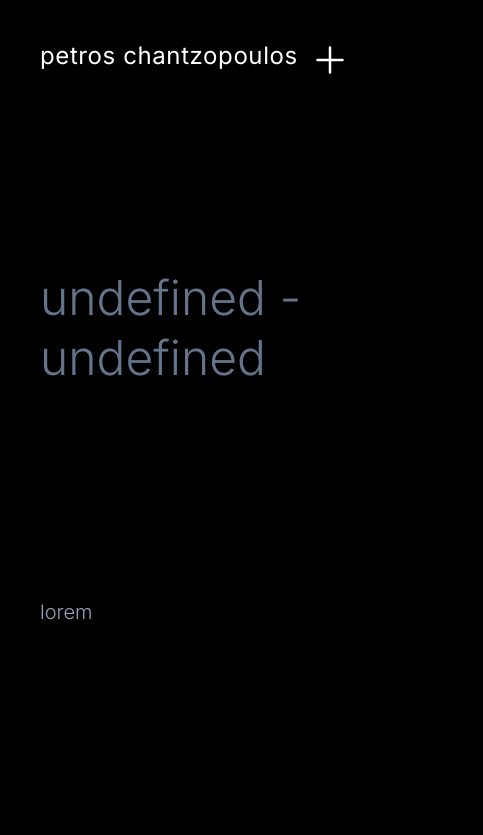
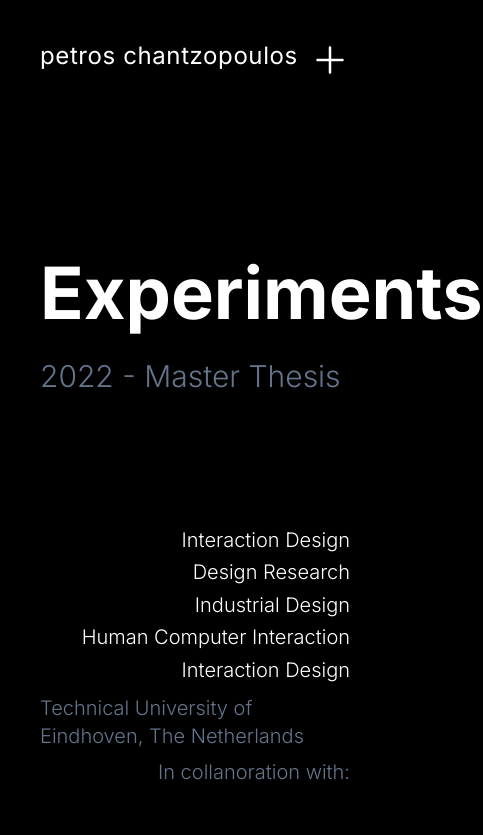
Before and after one commit to petros-chantz/portfolio_2022, a React (Create React App) app: page /experience in a window 390 px wide. Shown: the top 835 px of the page, 483 px wide, since content can reach past the window. Built offline with nearby package versions, Linux system fonts and the light colour scheme; grey boxes are pictures that could not be loaded; what oaf-react-router would draw is missing.

Commit message:
misc: misc changes

```diff
--- a/src/App.tsx
+++ b/src/App.tsx
@@ -1,12 +1,12 @@
-import { Route, Routes } from "react-router-dom";
-import { Home } from "./pages/Home";
-import { Project } from "./pages/work/Project";
+import { Route, Routes } from 'react-router-dom';
+import { Home } from './pages/Home';
+import { Project } from './pages/work/Project';
 
 const App = () => {
   return (
     <Routes>
       <Route path="/" element={<Home />} />
-      <Route path="/:title" element={<Project />} />
+      <Route path="/:routerName" element={<Project />} />
     </Routes>
   );
 };
--- a/src/components/exit/Exit.tsx
+++ b/src/components/exit/Exit.tsx
@@ -1,27 +1,19 @@
-import { ArrowLeftIcon, ArrowRightIcon } from "@heroicons/react/24/solid";
-import { Link, useNavigate, useParams } from "react-router-dom";
-import { motion } from "framer-motion";
-import { ProjectData } from "../../pages/work/ProjectData";
+import { ArrowLeftIcon, ArrowRightIcon } from '@heroicons/react/24/solid';
+import { Link, useNavigate, useParams } from 'react-router-dom';
+import { motion } from 'framer-motion';
 
 export const Exit = (props: any) => {
-  const { title } = useParams();
-  const previousIndex = ProjectData.find(
-    (project) => project.title === props.previousIndex
-  );
-  const nextIndex = ProjectData.find(
-    (project) => project.title === props.nextIndex
-  );
   let navigate = useNavigate();
 
   return (
     <section className="flex justify-between px-10 py-10 md:py-52 lg:px-32">
-      <Link className="flex flex-row self-start gap-3 group" to={"/"}>
+      <Link className="flex flex-row self-start gap-3 group" to={'/'}>
         <ArrowLeftIcon className="text-white w-14 h-14 opacity-70 group-hover:opacity-100" />
         <motion.h3
           className="self-center "
           whileHover={{ opacity: 0.6 }}
           whileTap={{ scale: 0.95 }}
-          transition={{ type: "linear", stiffness: 250, damping: 2 }}
+          transition={{ type: 'linear', stiffness: 250, damping: 2 }}
         >
           Back
         </motion.h3>
@@ -34,7 +26,7 @@ export const Exit = (props: any) => {
           className="self-center "
           whileHover={{ opacity: 0.6 }}
           whileTap={{ scale: 0.95 }}
-          transition={{ type: "linear", stiffness: 250, damping: 2 }}
+          transition={{ type: 'linear', stiffness: 250, damping: 2 }}
         >
           Next Project
         </motion.h3>
--- a/src/pages/Home.tsx
+++ b/src/pages/Home.tsx
@@ -2,16 +2,18 @@ import React from "react";
 import { Footer } from "../components/footer/Footer";
 import { About } from "./about/About";
 import { Landing } from "./landing/Landing";
+import { Project } from "./work/Project";
 import { Projects } from "./work/Projects";
 import { Work } from "./work/Work";
 
 export const Home = () => {
   return (
     <React.Fragment>
-      <Landing />
+      {/* <Landing />
       <About />
       <Work />
-      <Footer />
+      <Footer /> */}
+      <Project />
     </React.Fragment>
   );
 };
--- a/src/pages/Page.tsx
+++ /dev/null
@@ -1,16 +0,0 @@
-import { Footer } from "../components/footer/Footer";
-import { Navbar } from "../components/navbar/Navbar";
-
-interface PageProperties {
-  contentSlot: React.ReactElement;
-}
-
-export const Page = (props: PageProperties) => {
-  return (
-    <div className="flex flex-col gap-10 md:gap-20 lg:gap-46">
-      <Navbar />
-      {props.contentSlot}
-      <Footer />
-    </div>
-  );
-};
--- a/src/pages/experience/Experience.tsx
+++ /dev/null
@@ -1,19 +0,0 @@
-import { Navbar } from "../../components/navbar/Navbar";
-import { Page } from "../Page";
-
-export const Experience = () => {
-  return (
-    <Page
-      contentSlot={
-        <main className="flex flex-col justify-center gap-10 px-10 h-2/3">
-          <p className="self-center font-black text-center text-white text-8xl">
-            Oops, sorry!
-          </p>
-          <p className="self-center text-3xl text-center text-white">
-            This page is still under development.
-          </p>
-        </main>
-      }
-    />
-  );
-};
--- a/src/pages/work/Project.tsx
+++ b/src/pages/work/Project.tsx
@@ -1,34 +1,48 @@
-import React from "react";
+import React, { useState } from "react";
 
 import { useParams } from "react-router-dom";
 import { Exit } from "../../components/exit/Exit";
 import { Footer } from "../../components/footer/Footer";
 import { Navbar } from "../../components/navbar/Navbar";
 import { Paragraph } from "../../components/paragraph/Paragraph";
-import { ProjectData } from "./ProjectData";
 
-export const Project = () => {
-  const { title } = useParams();
-  const project = ProjectData.find((project) => project.title === title);
+export const Project = (props: object) => {
+  // const { routerName } = useParams();
+  // const projectItem = ProjectData.find(
+  //   (project) => project.routerName === routerName
+  // );
+  // const something = project?.index;
 
-  const index = project?.index;
-  console.log(index);
+  // console.log(ProjectData);
 
   return (
     <React.Fragment>
       <Navbar />
-      <section className="flex flex-col px-10 my-32 gap-52 lg:px-32 md:my-20">
+      <section className="flex flex-col gap-32 px-10 my-32 md:gap-52 lg:px-32 md:my-20">
         <div className="flex flex-col gap-5 md:w-2/3">
-          <h1 className="font-bold">{project?.title}</h1>
-          <h2 className="text-slate-500">{`${project?.year} - ${project?.type}`}</h2>
+          <h1 className="font-bold">Experiments</h1>
+          <h3 className="text-slate-500">2022 - Master Thesis</h3>
         </div>
-        <Paragraph
-          h2={false}
-          h3={false}
-          p={true}
-          pText={"lorem"}
-          position={"left"}
-        />
+        <div className="flex flex-col self-end gap-2 ">
+          <div className="grid md:grid-cols-2 gap-x-5">
+            {[
+              "Interaction Design",
+              "Design Research",
+              "Industrial Design",
+              "Human Computer Interaction",
+              "Interaction Design",
+            ].map((keyword) => (
+              <div className="flex justify-end">
+                <p className="text-white">{keyword}</p>
+              </div>
+            ))}
+          </div>
+          <h4 className="self-end text-slate-500">
+            Technical University of Eindhoven, The Netherlands
+          </h4>
+          <h4 className="self-end text-slate-500">In collanoration with:</h4>
+        </div>
+
         <div className="grid self-end justify-end grid-cols-2 gap-10 md:w-4/5">
           <img
             src="https://images.pexels.com/photos/572897/pexels-photo-572897.jpeg?auto=compress&cs=tinysrgb&w=1260&h=750&dpr=2"
@@ -90,10 +104,7 @@ export const Project = () => {
           </p>
         </div>
       </section>
-      <Exit
-        previousIndex={index !== undefined ? index - 1 : null}
-        nextIndex={index !== undefined ? index + 1 : null}
-      />
+      <Exit />
       <Footer />
     </React.Fragment>
   );
--- a/src/pages/work/ProjectData.ts
+++ b/src/pages/work/ProjectData.ts
@@ -1,6 +1,5 @@
 interface ProjectProperties {
-  index: number;
-  urlName: string;
+  routerName: string;
   title: string;
   type: string;
   link: string;
@@ -13,43 +12,39 @@ interface ProjectProperties {
 
 export const ProjectData: ProjectProperties[] = [
   {
-    index: 1,
-    urlName: "something",
-    title: "Digital Fabrication Workshop ",
-    link: "https://www.linkedin.com/in/petroschantz/",
-    img: "https://images.pexels.com/photos/2923595/pexels-photo-2923595.jpeg?auto=compress&cs=tinysrgb&w=800",
+    routerName: 'project-1',
+    title: 'Digital Fabrication Workshop ',
+    link: 'https://www.linkedin.com/in/petroschantz/',
+    img: 'https://images.pexels.com/photos/2923595/pexels-photo-2923595.jpeg?auto=compress&cs=tinysrgb&w=800',
     year: 2020,
-    keywords: ["UX", "design"],
-    type: "school project",
+    keywords: ['UX', 'design'],
+    type: 'school project'
   },
   {
-    index: 2,
-    urlName: "something",
-    title: "UI Experiments",
-    link: "https://www.linkedin.com/in/petroschantz/",
-    img: "https://images.pexels.com/photos/2923595/pexels-photo-2923595.jpeg?auto=compress&cs=tinysrgb&w=800",
+    routerName: 'project-2',
+    title: 'UI Experiments',
+    link: 'https://www.linkedin.com/in/petroschantz/',
+    img: 'https://images.pexels.com/photos/2923595/pexels-photo-2923595.jpeg?auto=compress&cs=tinysrgb&w=800',
     year: 2018,
-    keywords: ["UX", "design"],
-    type: "school project",
+    keywords: ['UX', 'design'],
+    type: 'school project'
   },
   {
-    index: 3,
-    urlName: "something",
-    title: "linkedIn",
-    link: "https://www.linkedin.com/in/petroschantz/",
-    img: "https://images.pexels.com/photos/2923595/pexels-photo-2923595.jpeg?auto=compress&cs=tinysrgb&w=800",
+    routerName: 'project-3',
+    title: 'linkedIn',
+    link: 'https://www.linkedin.com/in/petroschantz/',
+    img: 'https://images.pexels.com/photos/2923595/pexels-photo-2923595.jpeg?auto=compress&cs=tinysrgb&w=800',
     year: 2019,
-    keywords: ["UX", "design", "UX", "design"],
-    type: "school project",
+    keywords: ['UX', 'design', 'UX', 'design'],
+    type: 'school project'
   },
   {
-    index: 4,
-    urlName: "something",
-    title: "linkedIn",
-    link: "https://www.linkedin.com/in/petroschantz/",
-    img: "https://images.pexels.com/photos/2923595/pexels-photo-2923595.jpeg?auto=compress&cs=tinysrgb&w=800",
+    routerName: 'project-4',
+    title: 'linkedIn',
+    link: 'https://www.linkedin.com/in/petroschantz/',
+    img: 'https://images.pexels.com/photos/2923595/pexels-photo-2923595.jpeg?auto=compress&cs=tinysrgb&w=800',
     year: 2022,
-    keywords: ["UX", "design"],
-    type: "school project",
-  },
+    keywords: ['UX', 'design'],
+    type: 'school project'
+  }
 ];
--- a/src/pages/work/Projects.tsx
+++ b/src/pages/work/Projects.tsx
@@ -1,19 +1,19 @@
-import { ArrowUpRightIcon } from "@heroicons/react/24/outline";
-import React from "react";
-import { Link } from "react-router-dom";
-import { ProjectData } from "./ProjectData";
-import { motion } from "framer-motion";
+import { ArrowUpRightIcon } from '@heroicons/react/24/outline';
+import React from 'react';
+import { Link } from 'react-router-dom';
+import { ProjectData } from './ProjectData';
+import { motion } from 'framer-motion';
 
 export const Projects = () => {
   return (
     <React.Fragment>
       <div className="grid grid-cols-1 gap-20 lg:grid-cols-2">
         {ProjectData.sort((a, b) => b.year - a.year).map(
-          ({ img, title, year, urlName, index }) => {
+          ({ img, title, year, routerName }, index) => {
             return (
               <Link
                 className={`flex flex-col gap-5 group`}
-                to={`/${title}`}
+                to={`/${routerName}`}
                 key={index}
               >
                 <motion.img
@@ -22,7 +22,7 @@ export const Projects = () => {
                   className="hover:opacity-100 opacity-70"
                   whileHover={{ scale: 1.005 }}
                   whileTap={{ scale: 0.95 }}
-                  transition={{ type: "linear", stiffness: 250, damping: 2 }}
+                  transition={{ type: 'linear', stiffness: 250, damping: 2 }}
                 />
                 <div className="flex flex-row justify-between gap-5">
                   <div className="flex justify-center">
```
